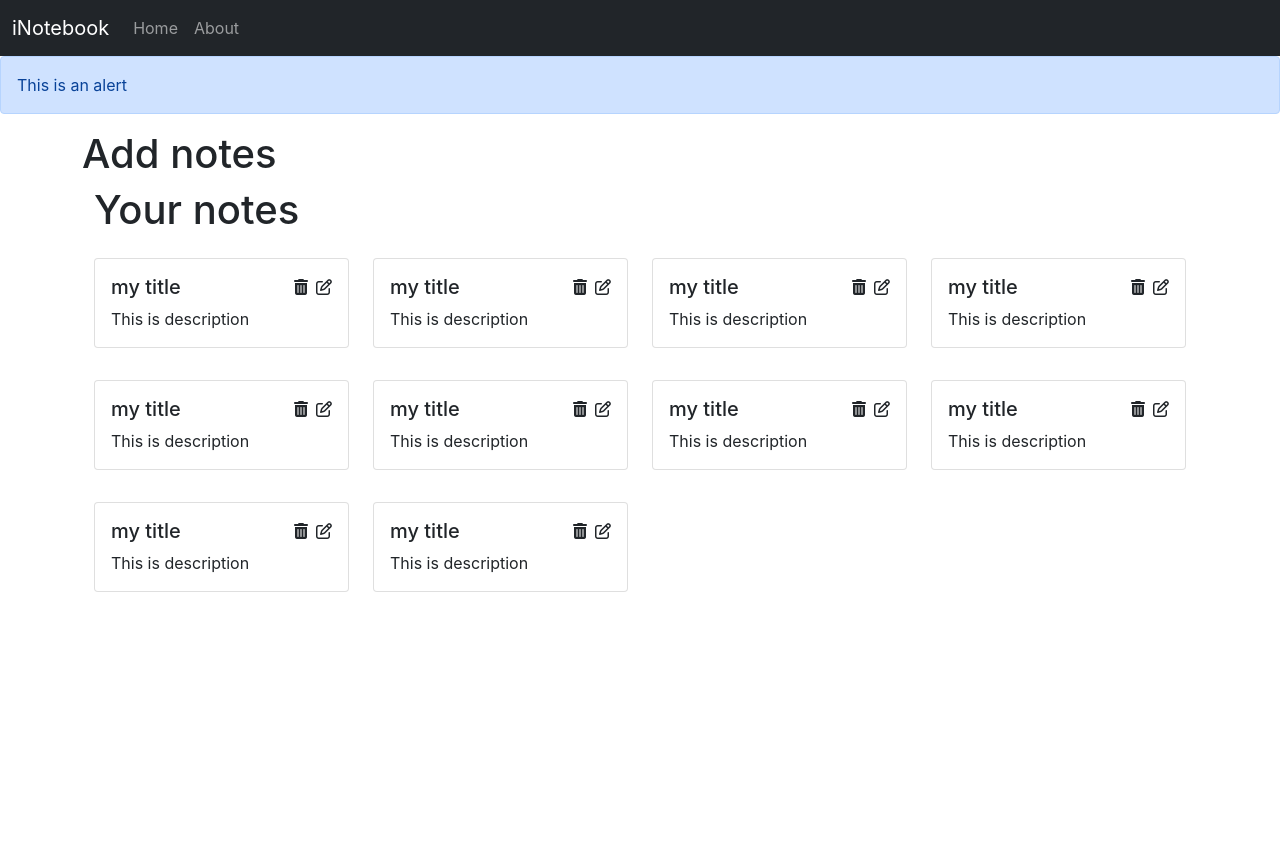
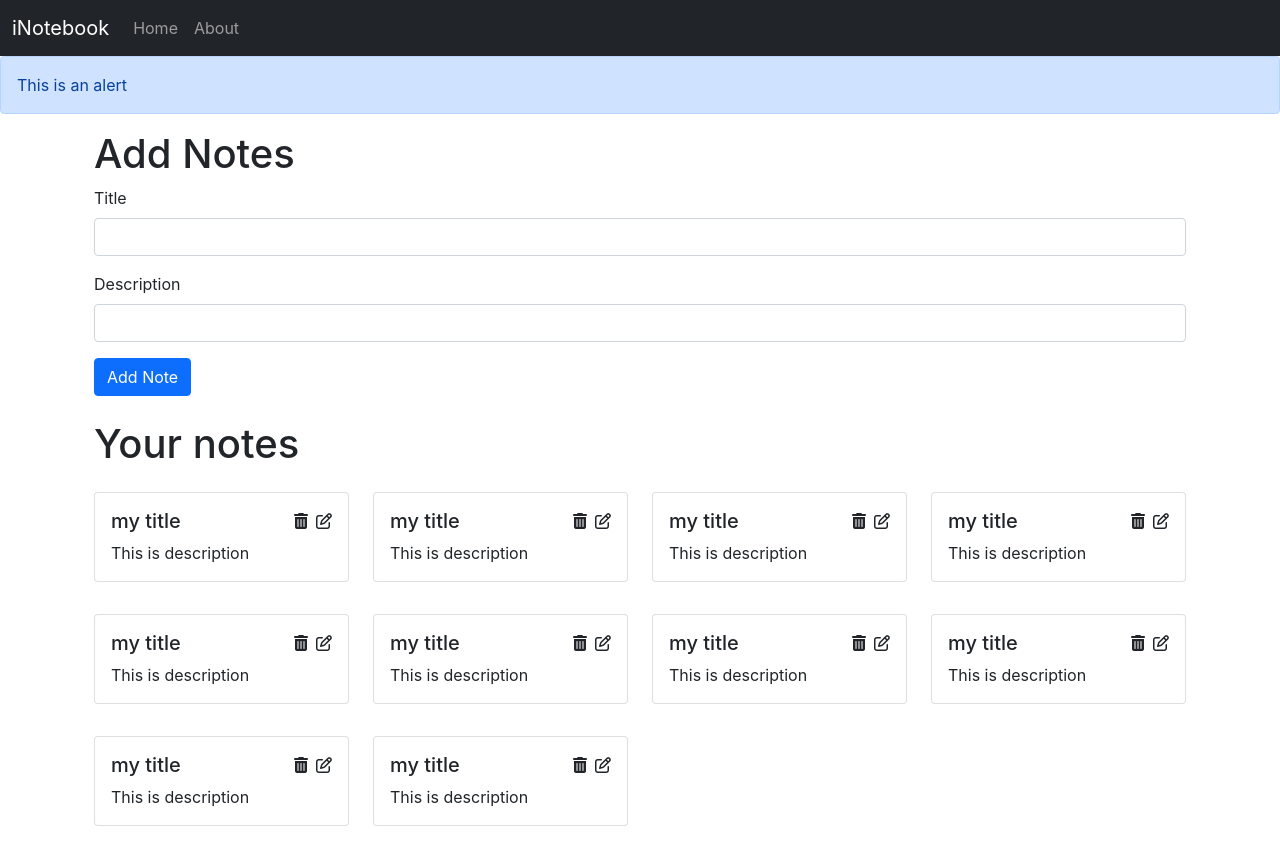
Before and after one commit to Ishakshatriya21/iNotebook, a React (Create React App) app: page / in a window 1280 px wide. Before the commit the page ends 800 px from the top, so only its background shows below. Built offline with nearby package versions, Linux system fonts and the light colour scheme.

Commit message:
created client side addnote functionality

```diff
--- a/src/Contexts/notes/noteState.js
+++ b/src/Contexts/notes/noteState.js
@@ -114,10 +114,34 @@ const NoteState = (props) => {
     ]
     const [notes, setNotes] = useState(notesInitial)
 
+    //Add a note
+    const addNote = (title, description, tag) => {
+        //TODO API call
+        let note = {
+            "_id": "61422d906ec67df81d43a23",
+            "user": "613f66ebe53f7721ba5d36f1",
+            "title": title,
+            "description": description,
+            "tag": tag,
+            "date": "2021-09-15T17:29:52.027Z",
+            "__v": 0
+        };
+        // setNotes(notes.push(note));   this will not work as push updates the array but our array is defined as const
+        setNotes(notes.concat(note)); //concat returns a new array
+    }
+    //Delete a note
+    const deleteNote = () => {
+
+    }
+    //Edit a note
+    const editNote = () => {
+
+    }
+
     return (
         //anything wrapped in <noteState> </noteState> in app.js or any other component will have access to all the states, even the components childrens (down the hiearchy)
         //We can pass state, functions etc using context hook
-        <noteContext.Provider value={{ notes, setNotes }}>
+        <noteContext.Provider value={{ notes, addNote, deleteNote, editNote }}>
             {props.children}
         </noteContext.Provider>
     )
--- /dev/null
+++ b/src/components/AddNote.js
@@ -0,0 +1,36 @@
+import React, {useContext, useState} from 'react'
+import noteContext from '../Contexts/notes/noteContext'
+
+export default function AddNote() {
+    const context = useContext(noteContext);
+    const {addNote} = context;
+    const [note, setNote] = useState({title:"", description:"", tag:"Default"})
+
+    const handleClick = (e)=>{
+        e.preventDefault(); //this will prevent reloading of the page on click
+        addNote(note.title, note.description, note.tag);
+    }
+
+    const onChange = (e)=>{
+        //this syntax below means that keep the default value of note state and then overwrite the further values if provided.
+        setNote({...note, [e.target.name]: e.target.value})
+
+
+    }
+
+    return (
+        <div>
+            <form>
+                <div className="mb-3">
+                    <label htmlFor="title" className="form-label">Title</label>
+                    <input type="text" className="form-control" id="title" name="title" onChange={onChange}/>
+                </div>
+                <div className="mb-3">
+                    <label htmlFor="description" className="form-label">Description</label>
+                    <input type="text" className="form-control" id="description" name="description" onChange={onChange}/>
+                </div>
+                <button type="submit" className="btn btn-primary" onClick={handleClick}>Add Note</button>
+            </form>
+        </div>
+    )
+}
--- a/src/components/Home.js
+++ b/src/components/Home.js
@@ -7,7 +7,6 @@ export default function Home() {
 
     return (
         <div>
-            <h1>Add notes</h1>
             <Notes/>
         </div>
     )
--- a/src/components/Notes.js
+++ b/src/components/Notes.js
@@ -1,5 +1,6 @@
 import React, { useContext } from 'react'
 import noteContext from '../Contexts/notes/noteContext'
+import AddNote from './AddNote';
 import NoteItem from './NoteItem';
 
 export default function Notes() {
@@ -7,6 +8,10 @@ export default function Notes() {
     const { notes, setNotes } = context;
     return (
         <div className="container">
+            <div className="mb-4">
+            <h1>Add Notes</h1>
+            <AddNote/>
+            </div>
             <h1>Your notes</h1>
             <div className="row">
                 {notes.map((note) => {
```
